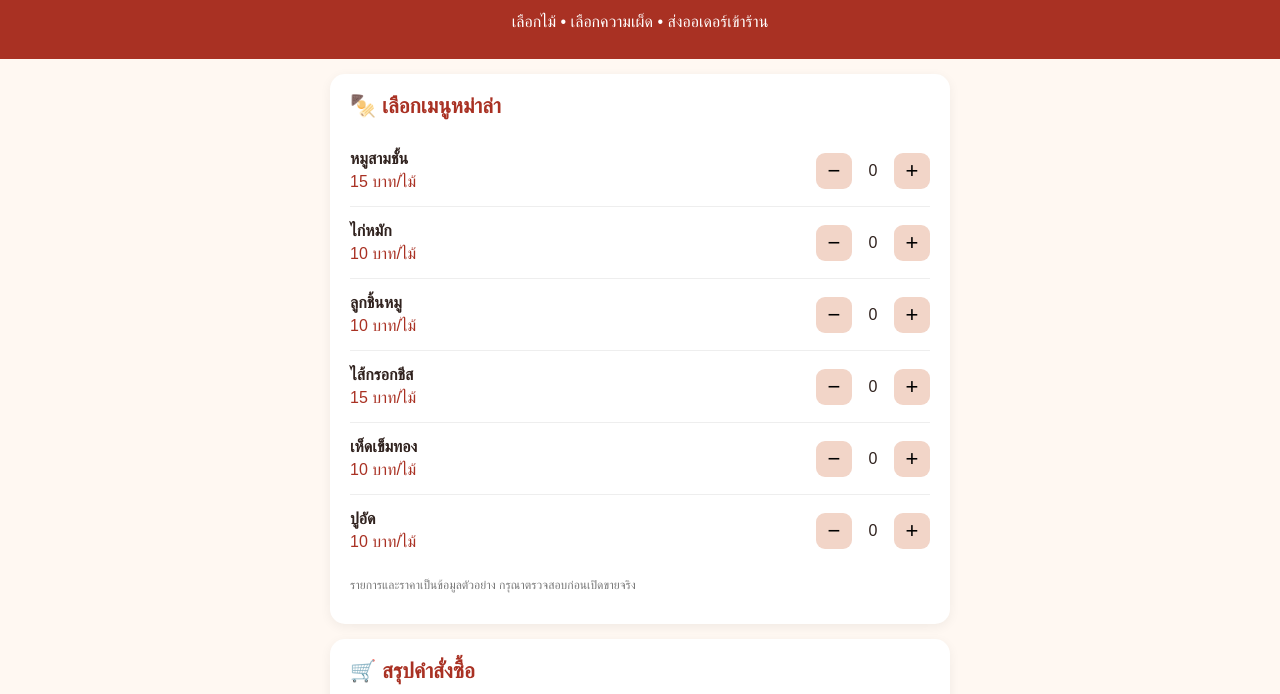
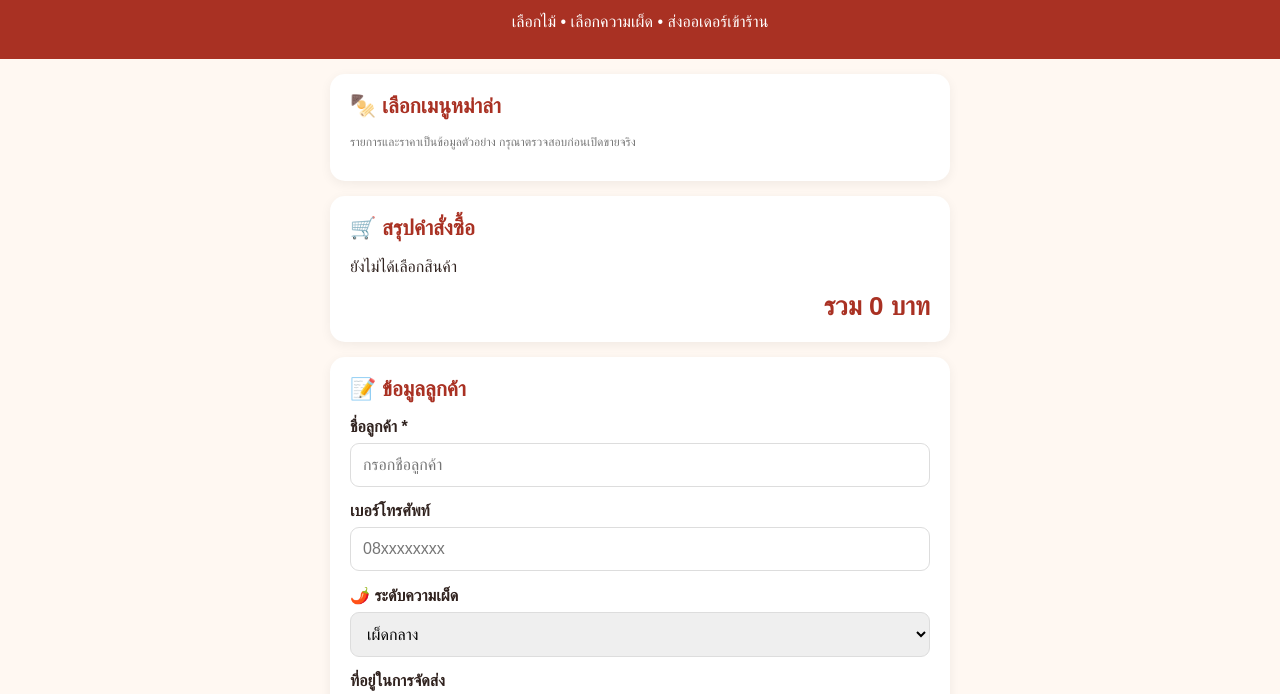
Before and after one commit to wanwisaphiromiceice-lab/capable-naiad-b35cc3, a website: page index.html in a window 1280 px wide. Shown: the part 65-759 px from the top of the page. Drawn offline with Linux system fonts and the light colour scheme.

Commit message:
Update index.html

```diff
--- a/index.html
+++ b/index.html
@@ -196,7 +196,7 @@
       placeholder="กรอกชื่อลูกค้า"
     >
 
-    <label for="phone">เบอร์โทรศัพท์ (ไม่บังคับ)</label>
+    <label for="phone">เบอร์โทรศัพท์</label>
     <input
       type="tel"
       id="phone"
@@ -212,11 +212,11 @@
       <option value="เผ็ดมาก">เผ็ดมาก</option>
     </select>
 
-    <label for="note">หมายเหตุเพิ่มเติม</label>
+    <label for="note">ที่อยู่ในการจัดส่ง</label>
     <textarea
       id="note"
       maxlength="300"
-      placeholder="เช่น ไม่ใส่ผักชี"
+      placeholder="เช่น ชื่อหมู่บ้าน/บ้านเลขที่/ซอย"
     ></textarea>
 
     <button
@@ -240,12 +240,17 @@
   // ==========================
 
   const products = [
-    { id: "pork", name: "หมูสามชั้น", price: 15 },
-    { id: "chicken", name: "ไก่หมัก", price: 10 },
-    { id: "meatball", name: "ลูกชิ้นหมู", price: 10 },
-    { id: "sausage", name: "ไส้กรอกชีส", price: 15 },
-    { id: "mushroom", name: "เห็ดเข็มทอง", price: 10 },
-    { id: "crab", name: "ปูอัด", price: 10 }
+    { id: "pork", name: "หมู", price: 10 },
+    { id: "chicken", name: "ไก่", price: 10 },
+    { id: "meatball", name: "ปลาดอลี่", price: 10 },
+    { id: "sausage", name: "ไส้กรอกชีส", price: 10 },
+    { id: "mushroom", name: "ไส้กรอกแดงแหลมทอง", price: 10 },
+    { id: "mushroom", name: "เต้าหู้ปลาสี่เหลี่ยม", price: 10 },
+    { id: "mushroom", name: "หมูยอ", price: 10 },
+    { id: "mushroom", name: "โบโลน่า", price: 10 },
+  { id: "mushroom", name: "ปูอัด", price: 10 }
+    { id: "crab", name: "ไส้กรอกหนังกรอบ", price: 10 },
+  { id: "mushroom", name: "หมึกหลอด", price: 10 }
   ];
 
   const cart = {};
```
